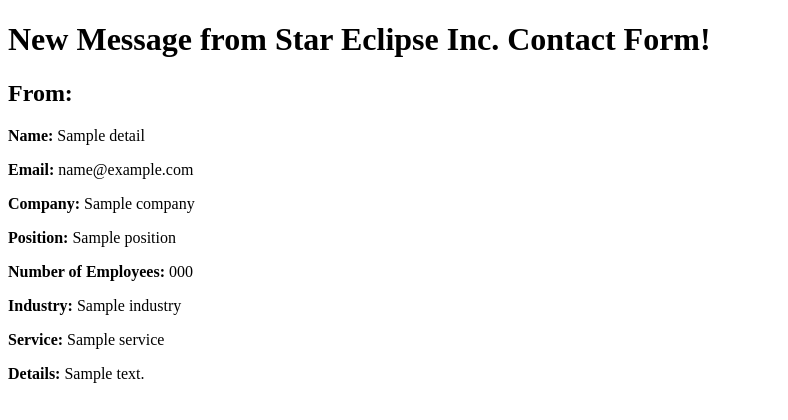
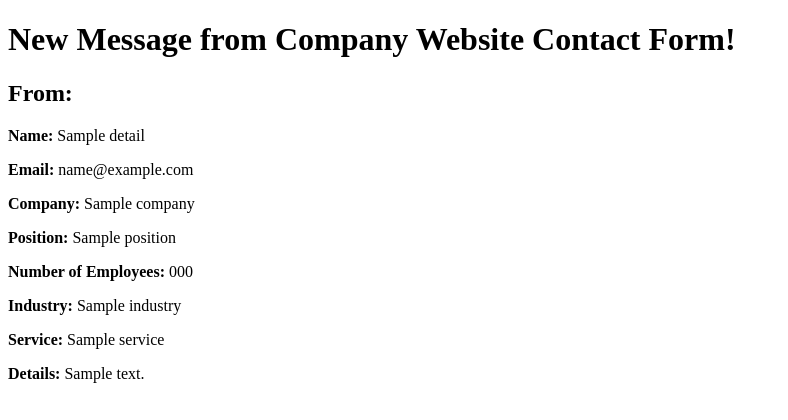
Before and after one commit to DzakiAl/Company-Website, a Laravel app: template resources/views/message.blade.php in a window 1280 px wide. Shown: the top 420 px of the page, without its empty margins (0-788 px from the left). Run offline with Laravel 12, Linux system fonts and the light colour scheme; the template is opened without the code that fills it: most values are stand-ins (such as "Sample title", 1, 10 or a date in 2020).

Commit message:
second commit

```diff
--- a/resources/views/message.blade.php
+++ b/resources/views/message.blade.php
@@ -1,10 +1,10 @@
 <!DOCTYPE html>
 <html>
 <head>
-    <title>New Message from Star Eclipse Inc. Contact Form!</title>
+    <title>New Message from Company Website Contact Form!</title>
 </head>
 <body>
-    <h1>New Message from Star Eclipse Inc. Contact Form!</h1>
+    <h1>New Message from Company Website Contact Form!</h1>
     <h2>From:</h2>
     <p><strong>Name:</strong> {{ $details['name'] }}</p>
     <p><strong>Email:</strong> {{ $details['email'] }}</p>
```
